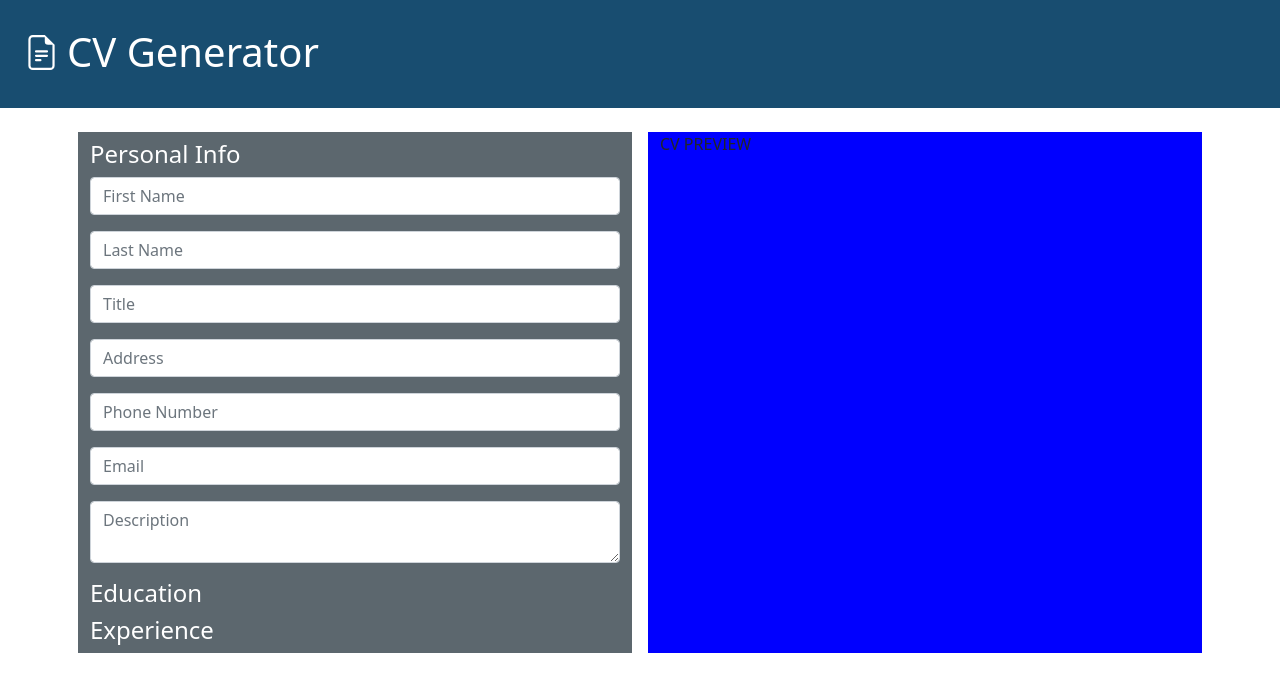
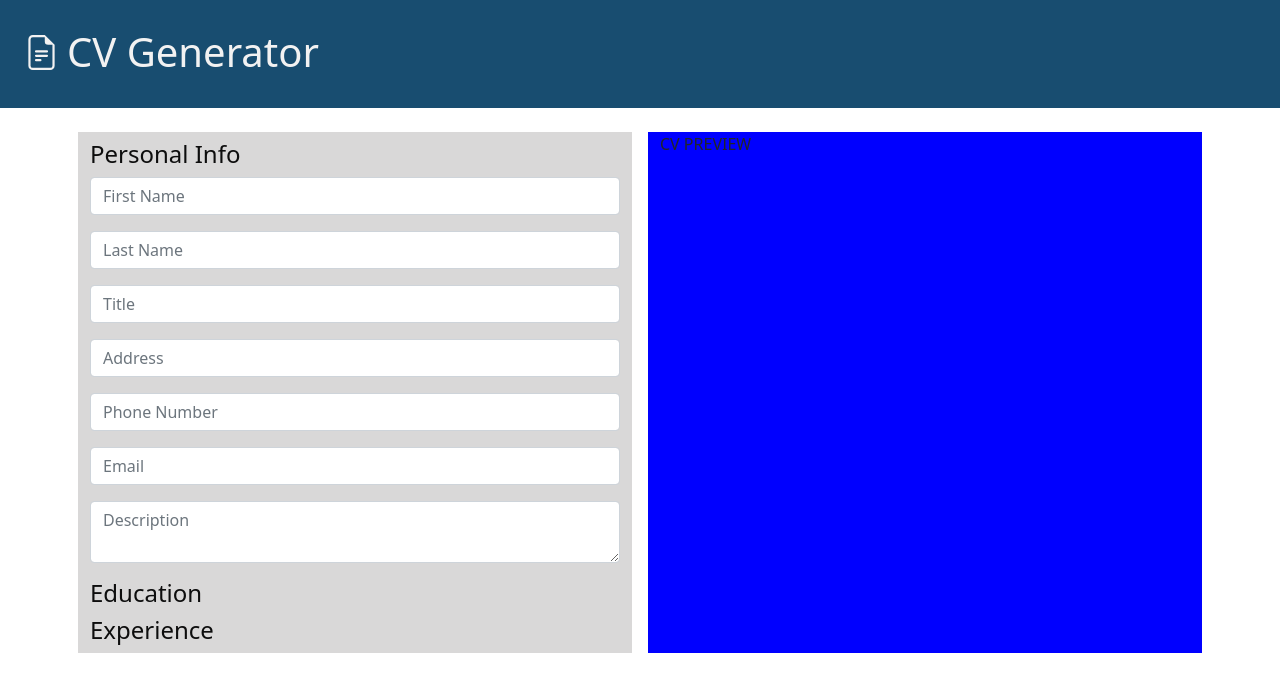
Before and after one commit to AlejandroQR23/cv-generator, a React (Create React App) app: page / in a window 1280 px wide. Shown: the top 692 px of the page. Built offline with nearby package versions, Linux system fonts and the light colour scheme.

Commit message:
change form colors

```diff
--- a/src/custom.scss
+++ b/src/custom.scss
@@ -1,5 +1,5 @@
 $theme-colors: (
   'primary': #184d70,
-  'secondary': #5c676e,
-  'light': white,
+  'secondary': hsl(0, 1%, 85%),
+  'light': #f2f2f2,
 );
--- a/src/index.scss
+++ b/src/index.scss
@@ -1,5 +1,9 @@
 @import './custom.scss';
 @import '../node_modules/bootstrap/scss/bootstrap';
+
+h4 {
+  color: #0d0d0d;
+}
 
 input,
 textarea {
```
